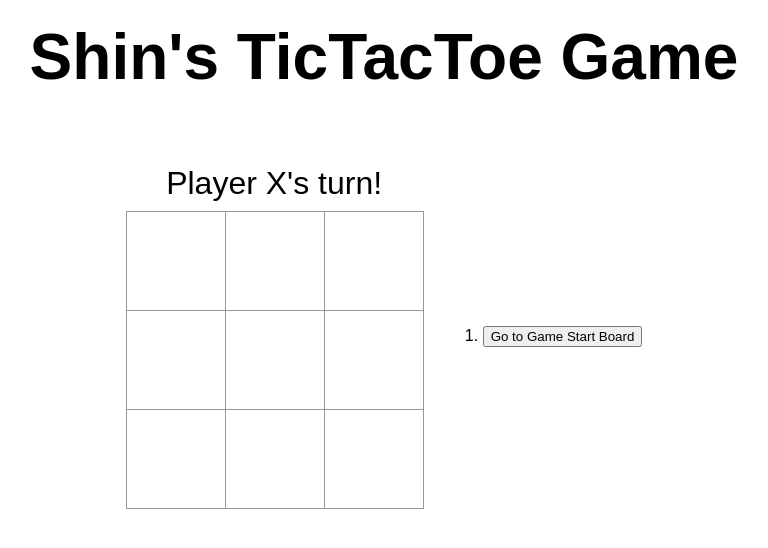
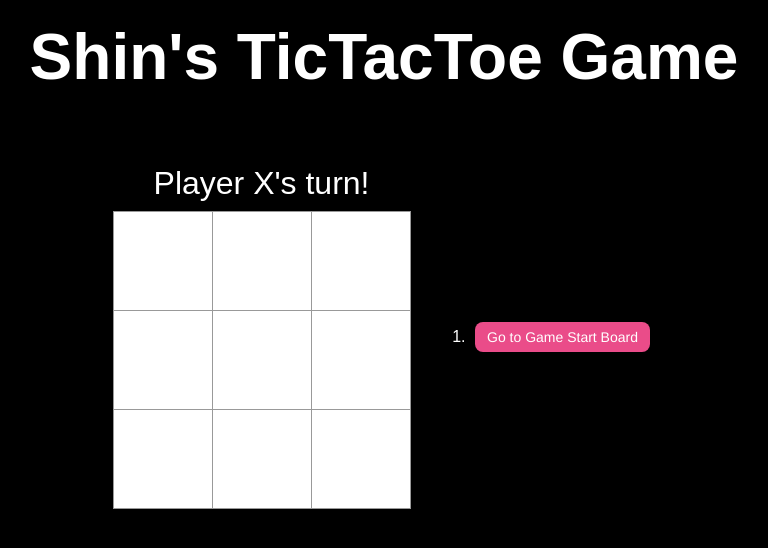
Before and after one commit to alexjshin/tictactoe, a React (Create React App) app: page / in a window 1280 px wide. Shown: the top 548 px of the page, without its empty margins (256-1024 px from the left). Built offline with nearby package versions, Linux system fonts and the light colour scheme.

Commit message:
made CSS changes

```diff
--- a/src/App.css
+++ b/src/App.css
@@ -3,9 +3,11 @@
 }
 
 body {
+  background-color: black;
   font-family: sans-serif;
   margin: 20px;
   padding: 0;
+  color: white;
 }
 
 h1 {
@@ -46,6 +48,14 @@ ul {
   padding-left: 20px;
 }
 
+ol {
+  padding-left: 40px;
+}
+
+li {
+  padding: 5px;
+}
+
 * {
   box-sizing: border-box;
 }
@@ -60,7 +70,7 @@ body {
   background: #fff;
   border: 1px solid #999;
   float: left;
-  font-size: 35px;
+  font-size: 50px;
   font-weight: bold;
   line-height: 34px;
   height: 100px;
@@ -78,6 +88,7 @@ body {
 }
 
 .status {
+  color: white;
   text-align: center;
   font-size: 2rem;
   margin-bottom: 10px;
@@ -97,4 +108,38 @@ body {
 .game-title {
   font-size: 4rem;
   text-align: center;
+  color:#fff;
 }
+
+/* CSS */
+.moves {
+  background-color: #EA4C89;
+  border-radius: 8px;
+  border-style: none;
+  box-sizing: border-box;
+  color: #FFFFFF;
+  cursor: pointer;
+  display: inline-block;
+  font-family: "Haas Grot Text R Web", "Helvetica Neue", Helvetica, Arial, sans-serif;
+  font-size: 14px;
+  font-weight: 500;
+  height: 30px;
+  line-height: 20px;
+  list-style: none;
+  margin: 0;
+  outline: none;
+  padding: 5px 12px;
+  position: relative;
+  text-align: center;
+  text-decoration: none;
+  transition: color 100ms;
+  vertical-align: baseline;
+  user-select: none;
+  -webkit-user-select: none;
+  touch-action: manipulation;
+}
+
+.moves:hover,
+.moves:focus {
+  background-color: #511e31;
+}
--- a/src/App.js
+++ b/src/App.js
@@ -97,7 +97,7 @@ function Game(){
     }
     return (
       <li key = {move}>
-        <button onClick = {() => jumpTo(move)}>{description}</button>
+        <button className = "moves" onClick = {() => jumpTo(move)}>{description}</button>
       </li>
     )
   })
```
